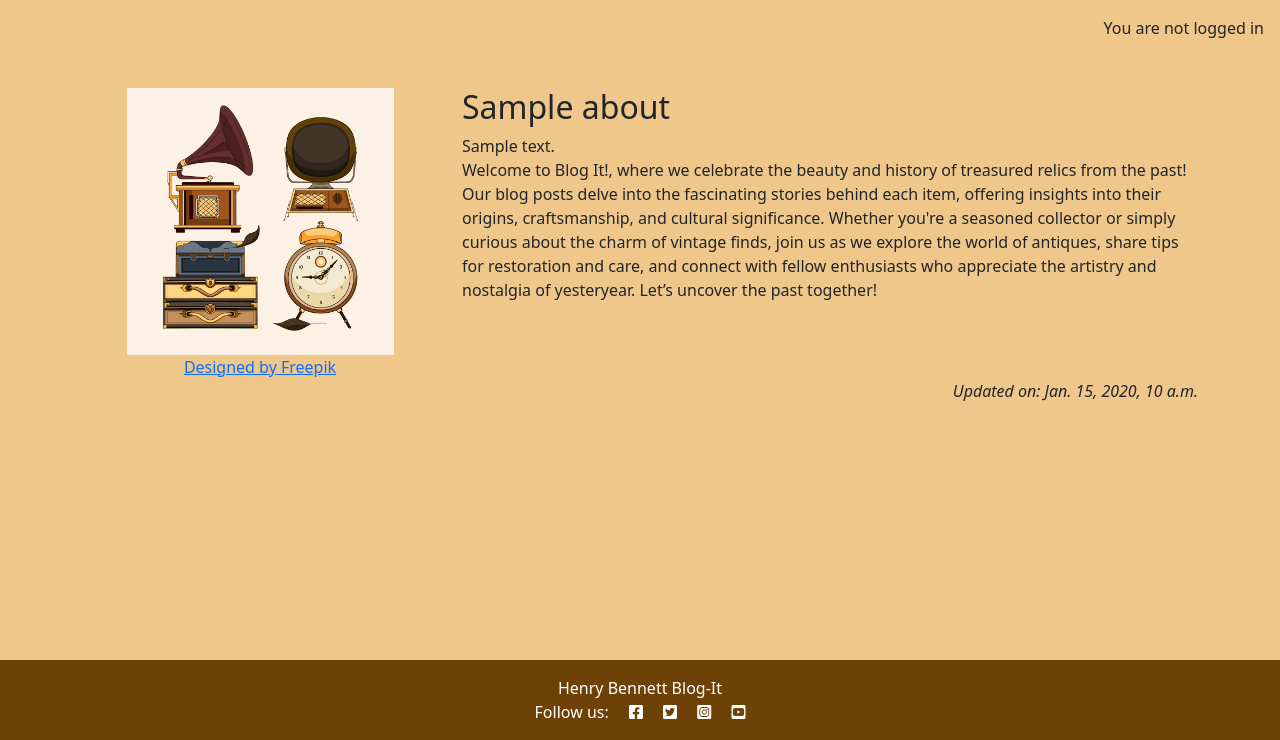
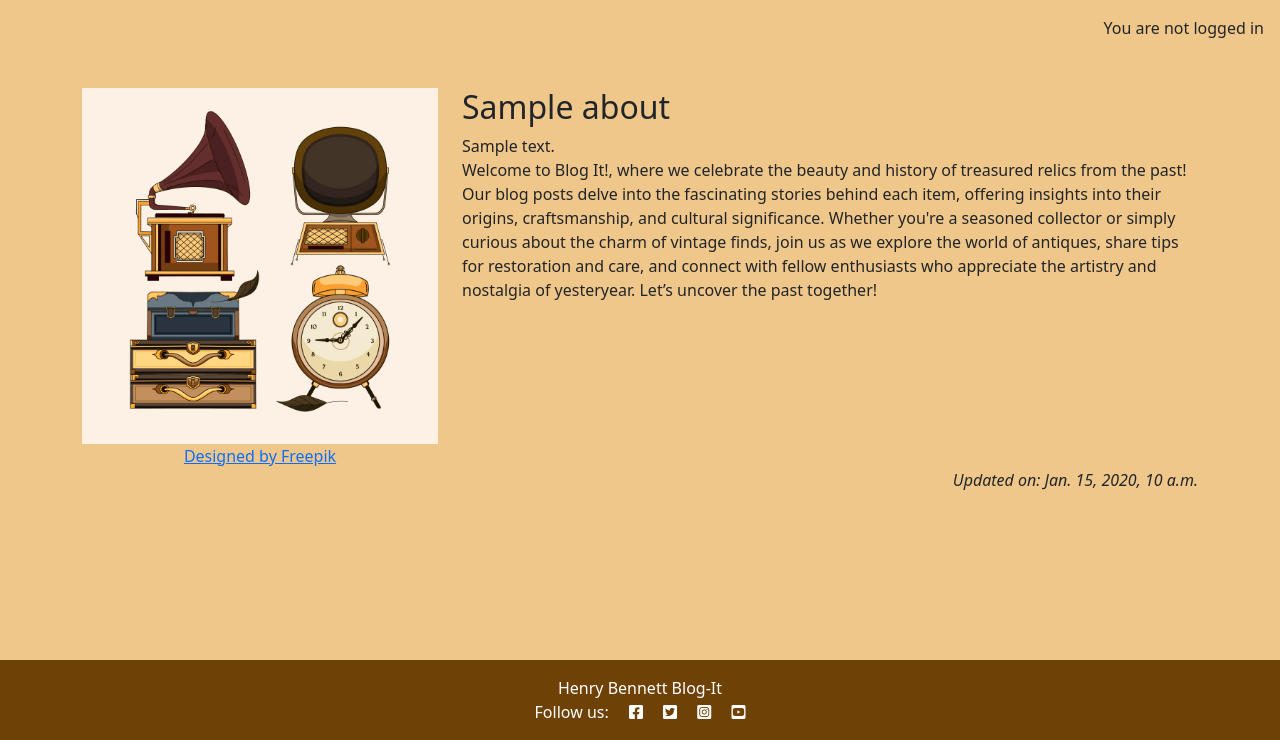
Before and after one commit to henrybennett94/Blog-It, a Django app: page /about/ in a window 1280 px wide. Shown: the part 60-800 px from the top of the page. Run offline with Django 4.2, Linux system fonts and the light colour scheme; tables that the repository leaves empty hold one stand-in row (values such as "Sample post").

```diff
--- a/about/templates/about/about.html
+++ b/about/templates/about/about.html
@@ -5,7 +5,7 @@
 <div class="container mt-5">
     <div class="row">
         <div class="col-4 text-center">
-            <img src="{% static 'images/antiques.jpg' %}" width="75%" alt="antiques"/>
+            <img src="/static/images/antiques.jpg" class="img-fluid" alt="antiques"/>
             <div><a href="http://www.freepik.com" target="_blank">Designed by Freepik</a>
             </div>
         </div>
```
Also changed, not shown: 16 other files.
